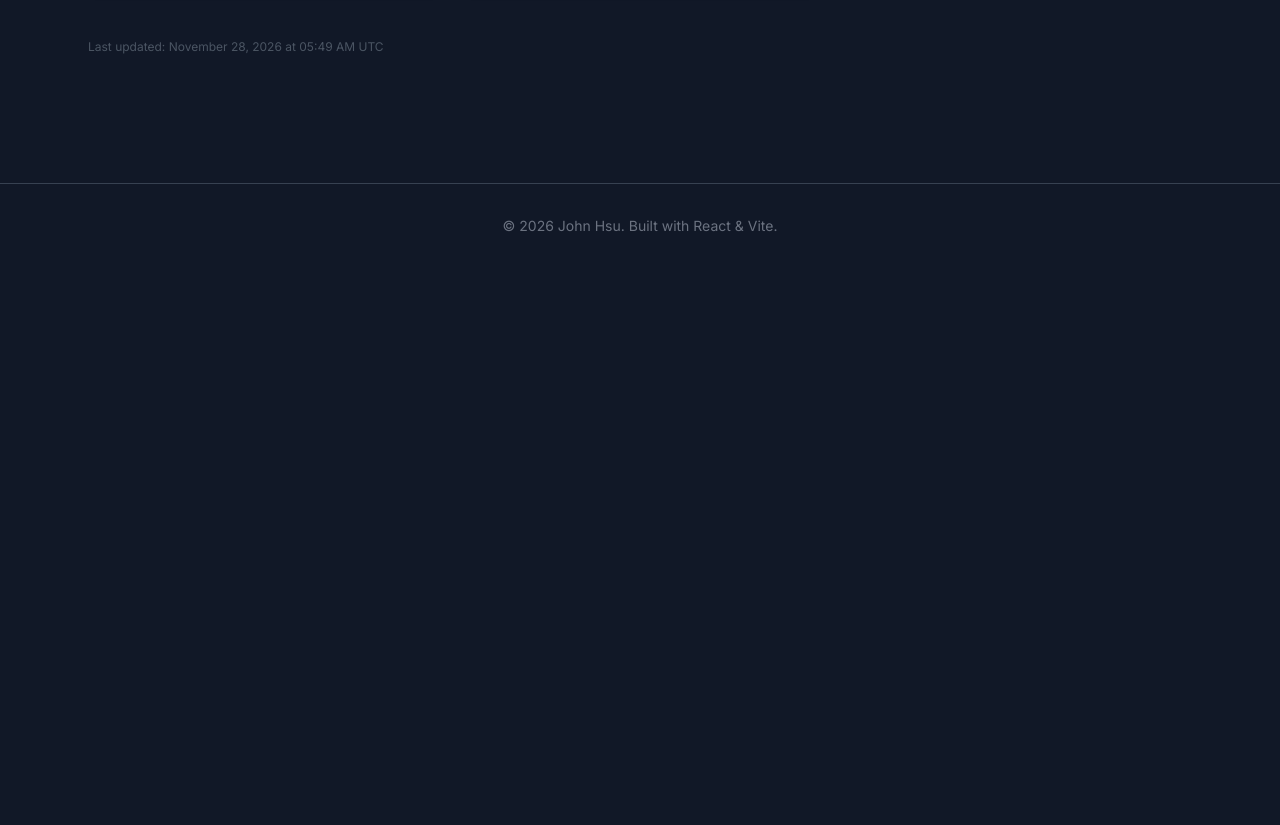
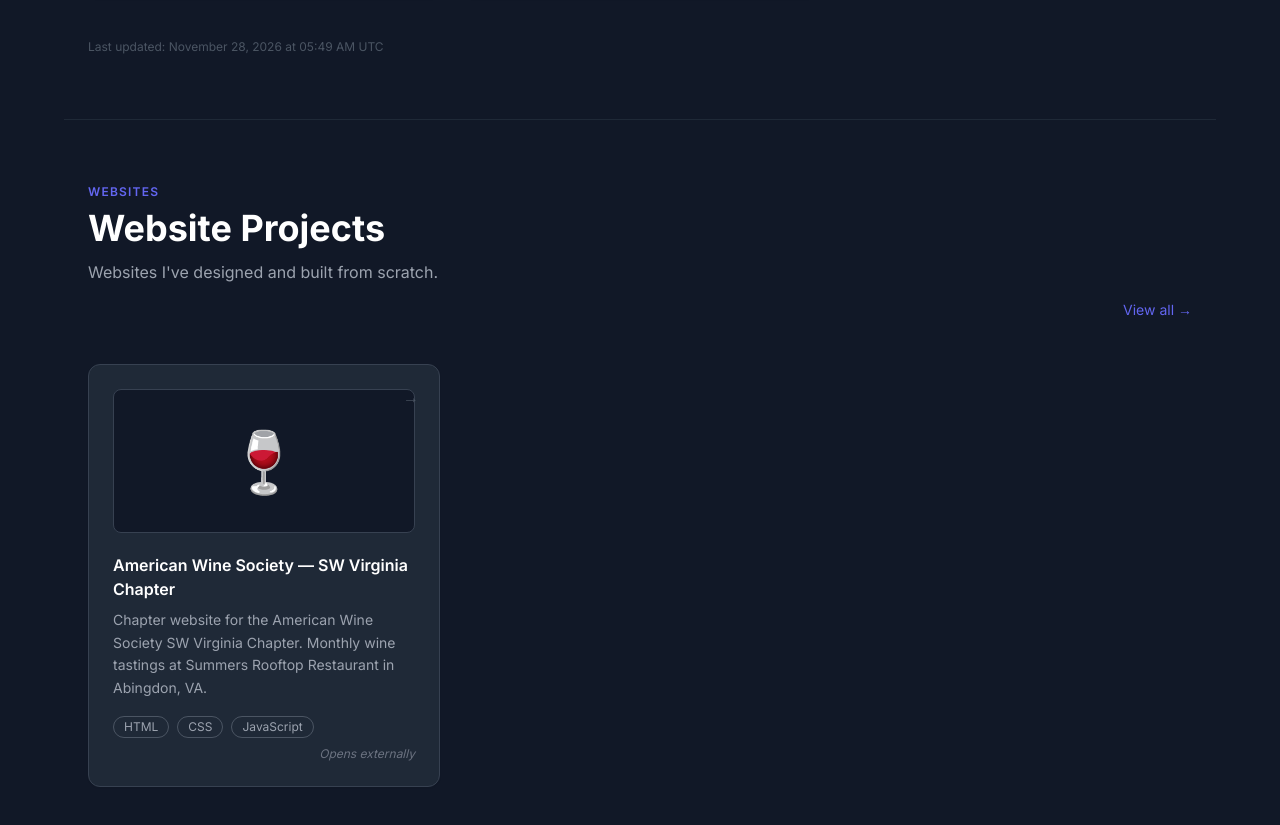
Before and after one commit to johnmhsu11/portfolio, a React (Vite) app: page / in a window 1280 px wide. Shown: the part 1925-2750 px from the top of the page. Before the commit the page ends 2193 px from the top, so only its background shows below. Built offline with nearby package versions, Linux system fonts and the light colour scheme.

Commit message:
Add Websites section with AWS SW Virginia Chapter link

```diff
--- a/src/App.jsx
+++ b/src/App.jsx
@@ -6,6 +6,7 @@
 import DashboardEmbed from './pages/DashboardEmbed'
 import Games from './pages/Games'
 import GameEmbed from './pages/GameEmbed'
+import Websites from './pages/Websites'
 
 export default function App() {
   return (
@@ -19,6 +20,7 @@
             <Route path="/dashboards/:id" element={<DashboardEmbed />} />
             <Route path="/games" element={<Games />} />
             <Route path="/games/:id" element={<GameEmbed />} />
+            <Route path="/websites" element={<Websites />} />
           </Routes>
         </main>
         <Footer />
--- a/src/components/Navbar.jsx
+++ b/src/components/Navbar.jsx
@@ -23,6 +23,9 @@
           <NavLink to="/games" className={linkClass}>
             Games
           </NavLink>
+          <NavLink to="/websites" className={linkClass}>
+            Websites
+          </NavLink>
         </div>
       </nav>
     </header>
--- /dev/null
+++ b/src/components/WebsiteCard.jsx
@@ -0,0 +1,37 @@
+export default function WebsiteCard({ website }) {
+  const { title, description, tags, url, icon } = website
+
+  return (
+    <article
+      onClick={() => window.open(url, '_blank', 'noopener,noreferrer')}
+      className="group relative flex cursor-pointer flex-col rounded-xl border border-gray-700 bg-gray-800 p-6 shadow-sm transition-all duration-200 hover:border-indigo-500/50 hover:shadow-indigo-500/10 hover:shadow-lg"
+    >
+      <div className="mb-5 flex h-36 items-center justify-center rounded-lg border border-gray-700 bg-gray-900">
+        <span className="text-6xl select-none" role="img" aria-label={title}>
+          {icon}
+        </span>
+      </div>
+
+      <h3 className="mb-2 text-base font-semibold text-white group-hover:text-accent transition-colors">
+        {title}
+      </h3>
+      <p className="mb-4 flex-1 text-sm leading-relaxed text-gray-400">{description}</p>
+
+      <div className="flex flex-wrap items-center gap-2">
+        {tags.map((tag) => (
+          <span
+            key={tag}
+            className="rounded-full border border-gray-600 px-2.5 py-0.5 text-xs text-gray-400"
+          >
+            {tag}
+          </span>
+        ))}
+        <span className="ml-auto text-xs text-gray-500 italic">Opens externally</span>
+      </div>
+
+      <span className="absolute right-5 top-5 text-gray-600 transition-all duration-200 group-hover:translate-x-1 group-hover:text-accent">
+        →
+      </span>
+    </article>
+  )
+}
--- /dev/null
+++ b/src/data/websites.js
@@ -0,0 +1,17 @@
+/**
+ * Websites data
+ * url: external URL (opens in new tab)
+ */
+const websites = [
+  {
+    id: 'aws-sw-virginia',
+    title: 'American Wine Society — SW Virginia Chapter',
+    description:
+      'Chapter website for the American Wine Society SW Virginia Chapter. Monthly wine tastings at Summers Rooftop Restaurant in Abingdon, VA.',
+    url: 'https://swva-wine-society.vercel.app',
+    icon: '🍷',
+    tags: ['HTML', 'CSS', 'JavaScript'],
+  },
+]
+
+export default websites
--- a/src/pages/Home.jsx
+++ b/src/pages/Home.jsx
@@ -3,13 +3,16 @@
 import SectionTitle from '../components/SectionTitle'
 import DashboardCard from '../components/DashboardCard'
 import GameCard from '../components/GameCard'
+import WebsiteCard from '../components/WebsiteCard'
 import LastUpdated from '../components/LastUpdated'
 import dashboards from '../data/dashboards'
 import games from '../data/games'
+import websites from '../data/websites'
 
 export default function Home() {
   const featuredDashboards = dashboards.slice(0, 3)
   const featuredGames = games.slice(0, 2)
+  const featuredWebsites = websites.slice(0, 3)
 
   return (
     <>
@@ -59,6 +62,28 @@
         </div>
         <LastUpdated />
       </section>
+
+      {/* Websites preview */}
+      <section className="mx-auto max-w-6xl px-6 py-16 border-t border-gray-800">
+        <div className="flex items-end justify-between mb-10">
+          <SectionTitle
+            label="Websites"
+            title="Website Projects"
+            description="Websites I've designed and built from scratch."
+          />
+          <Link
+            to="/websites"
+            className="hidden sm:inline-flex text-sm text-accent hover:text-indigo-300 transition-colors shrink-0 ml-4 mb-1"
+          >
+            View all →
+          </Link>
+        </div>
+        <div className="grid gap-6 sm:grid-cols-2 lg:grid-cols-3">
+          {featuredWebsites.map((w) => (
+            <WebsiteCard key={w.id} website={w} />
+          ))}
+        </div>
+      </section>
     </>
   )
 }
--- /dev/null
+++ b/src/pages/Websites.jsx
@@ -0,0 +1,27 @@
+import SectionTitle from '../components/SectionTitle'
+import WebsiteCard from '../components/WebsiteCard'
+import LastUpdated from '../components/LastUpdated'
+import websites from '../data/websites'
+
+export default function Websites() {
+  return (
+    <div className="mx-auto max-w-6xl px-6 py-16">
+      <SectionTitle
+        label="Websites"
+        title="Website Projects"
+        description="Websites I've designed and built. Click a card to visit the live site."
+      />
+
+      {websites.length === 0 ? (
+        <p className="text-gray-500 mt-8">No websites yet. Add entries to src/data/websites.js.</p>
+      ) : (
+        <div className="grid gap-6 sm:grid-cols-2 lg:grid-cols-3">
+          {websites.map((w) => (
+            <WebsiteCard key={w.id} website={w} />
+          ))}
+        </div>
+      )}
+      <LastUpdated />
+    </div>
+  )
+}
```
